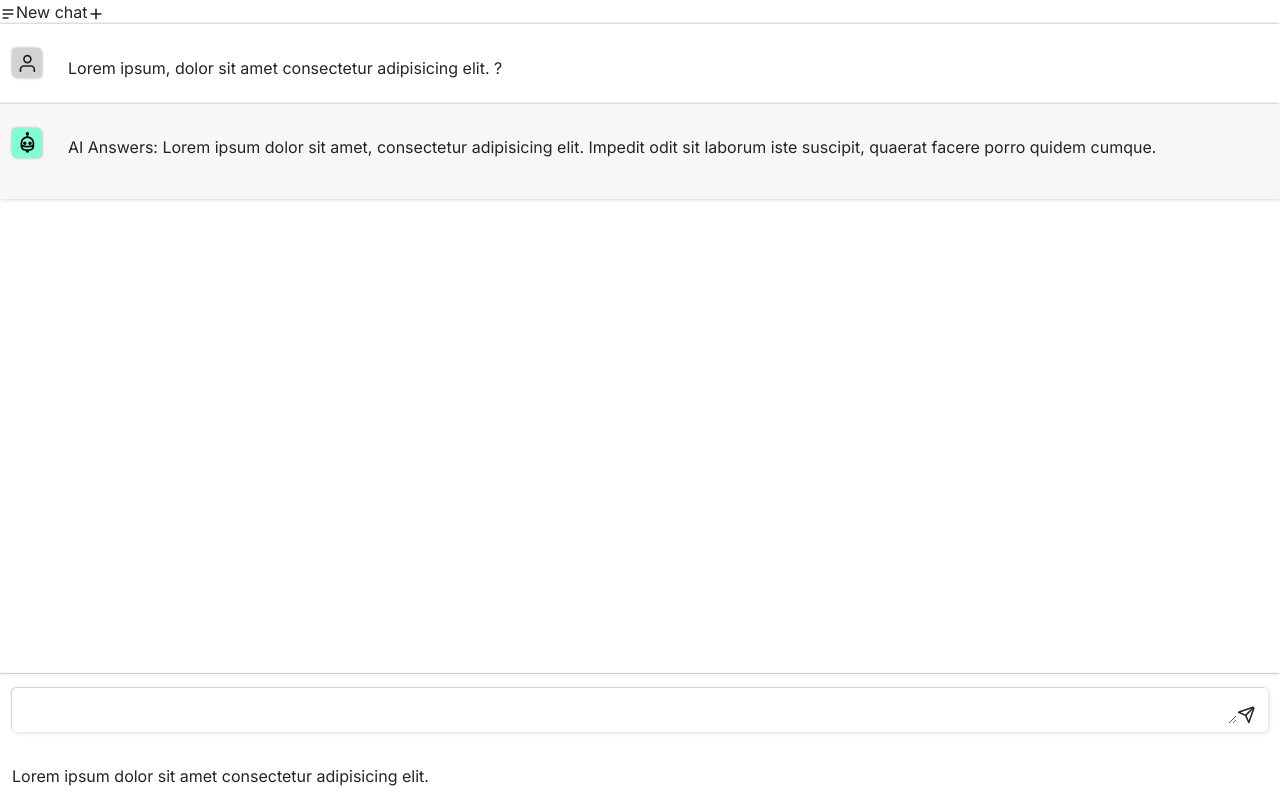
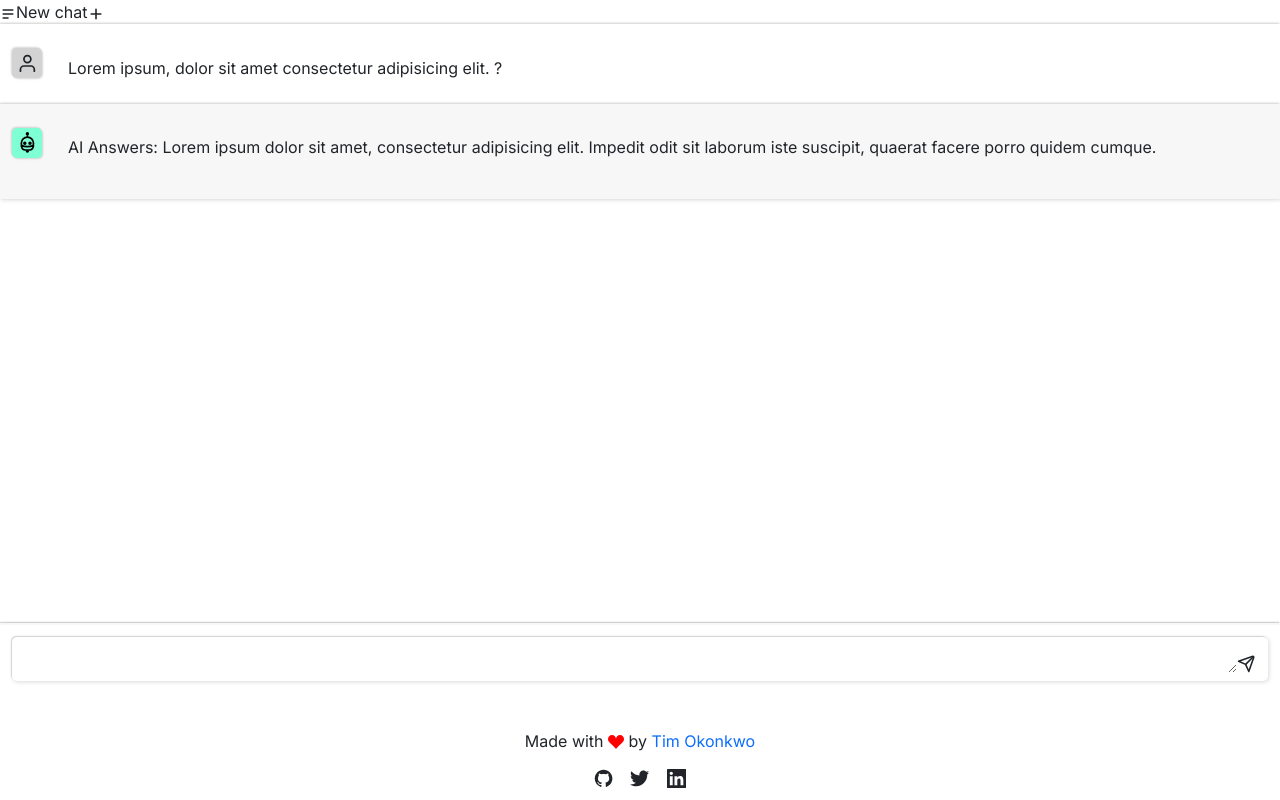
Before and after one commit to Manuelthegoat/voiceGPT, a React (Vite) app: page / in a window 1280 px wide. Built offline with nearby package versions, Linux system fonts and the light colour scheme.

Commit message:
git add .

```diff
--- a/src/App.css
+++ b/src/App.css
@@ -145,6 +145,30 @@ body {
   font-size: 1.3rem;
 }
 
+a {
+  text-decoration: none;
+}
+
+footer {
+  display: grid;
+  justify-content: center;
+  margin-top: 1rem;
+}
+
+.footer__links {
+  display: flex;
+  gap: 1.1rem;
+  justify-content: center;
+}
+
+.footer__links .icon {
+  font-size: 1.2rem;
+}
+
+.heart {
+  color: red;
+}
+
 @media screen and (min-width: 768px){
   .nav__menu__wrapper {
       max-width: 320px;
--- a/src/components/ChatBar.jsx
+++ b/src/components/ChatBar.jsx
@@ -1,19 +1,19 @@
-/**
- * Implement auto resize chat area later
-*/
+import Footer from './Footer';
 
-import TextareaAutosize from 'react-textarea-autosize';
-import {FiSend} from "react-icons/fi"
+import TextareaAutosize from "react-textarea-autosize";
+import { FiSend } from "react-icons/fi";
 
 const ChatBar = () => {
+	return (
+		<div className="chatbox__wrapper">
+			<div className="chatbox">
+				<TextareaAutosize maxRows={6} />
+				<FiSend className="send__icon" />
+			</div>
 
-    return <div className="chatbox__wrapper">
-        <div className="chatbox">
-            <TextareaAutosize maxRows={6}/>
-            <FiSend className="send__icon"/>
-        </div>
-        Lorem ipsum dolor sit amet consectetur adipisicing elit.
-    </div>
-}
+			<Footer />
+		</div>
+	);
+};
 
-export default ChatBar
+export default ChatBar;
--- /dev/null
+++ b/src/components/Footer.jsx
@@ -0,0 +1,20 @@
+import { GrGithub, GrTwitter, GrLinkedin } from "react-icons/gr";
+
+import {BsSuitHeartFill} from "react-icons/bs"
+
+const Footer = () => {
+	return (
+		<footer>
+			<p>
+				Made with <BsSuitHeartFill className="heart"/> by <a href="https://timokonkwo.com">Tim Okonkwo</a>
+			</p>
+
+			<div className="footer__links">
+				<GrGithub className="icon"/>
+				<GrTwitter className="icon"/>
+				<GrLinkedin className="icon"/>
+			</div>
+		</footer>
+	);
+};
+export default Footer;
```
